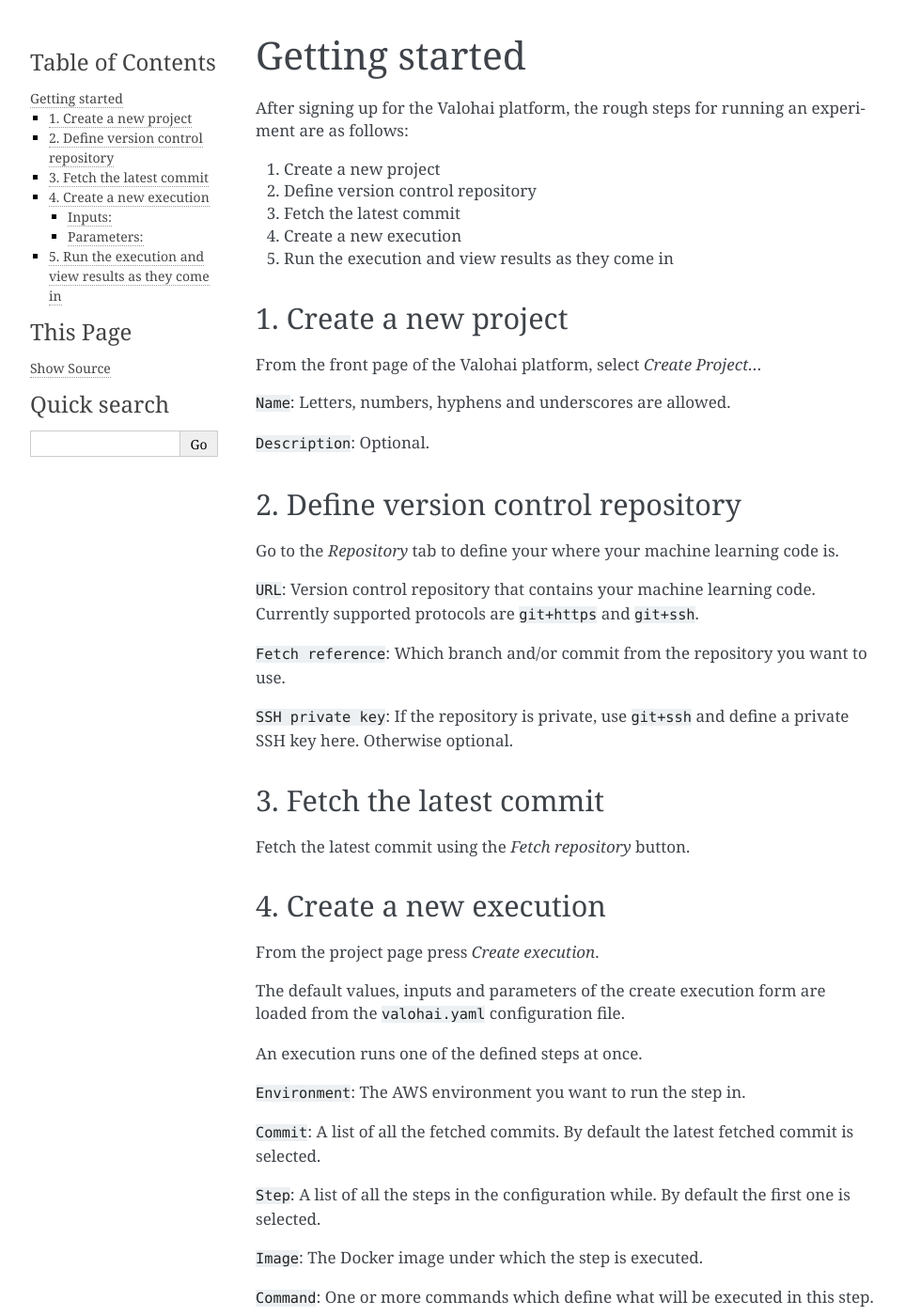
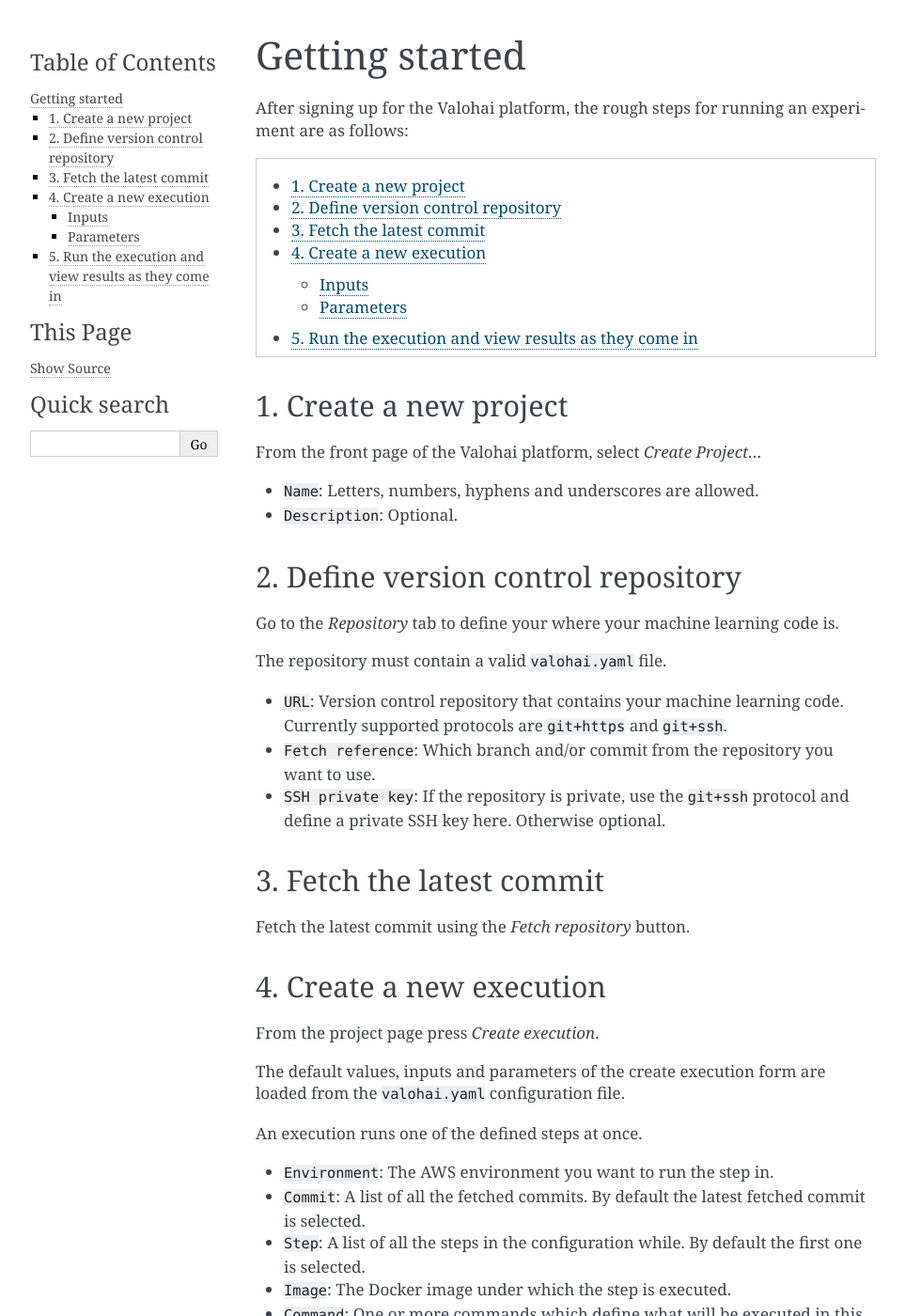
Before and after one commit to valohai/docs, a Sphinx documentation site: the page built from source/getting-started.rst, in a window 1280 px wide and 1400 px high. Shown: the whole window at 94% size, without its empty margins (148-1111 px from the left). Built offline with Sphinx 7.4.7, drawn with Linux system fonts in a browser that asks for light colours; some of the changed text lies outside the part shown.

Commit message:
Reformat documentation slightly

```diff
--- a/source/getting-started.rst
+++ b/source/getting-started.rst
@@ -1,38 +1,30 @@
 Getting started
 ---------------
 
-After signing up for the Valohai platform, the rough steps for running
-an experiment are as follows:
+After signing up for the Valohai platform, the rough steps for running an experiment are as follows:
 
-1. Create a new project
-2. Define version control repository
-3. Fetch the latest commit
-4. Create a new execution
-5. Run the execution and view results as they come in
+.. contents::
+   :backlinks: none
+   :local:
 
 1. Create a new project
 ~~~~~~~~~~~~~~~~~~~~~~~
 
 From the front page of the Valohai platform, select *Create Project...*
 
-``Name``: Letters, numbers, hyphens and underscores are allowed.
-
-``Description``: Optional.
+* ``Name``: Letters, numbers, hyphens and underscores are allowed.
+* ``Description``: Optional.
 
 2. Define version control repository
 ~~~~~~~~~~~~~~~~~~~~~~~~~~~~~~~~~~~~
 
-Go to the *Repository* tab to define your where your machine learning
-code is.
+Go to the *Repository* tab to define your where your machine learning code is.
 
-``URL``: Version control repository that contains your machine learning
-code. Currently supported protocols are ``git+https`` and ``git+ssh``.
+The repository must contain a valid ``valohai.yaml`` file.
 
-``Fetch reference``: Which branch and/or commit from the repository you
-want to use.
-
-``SSH private key``: If the repository is private, use ``git+ssh`` and
-define a private SSH key here. Otherwise optional.
+* ``URL``: Version control repository that contains your machine learning code. Currently supported protocols are ``git+https`` and ``git+ssh``.
+* ``Fetch reference``: Which branch and/or commit from the repository you want to use.
+* ``SSH private key``: If the repository is private, use the ``git+ssh`` protocol and define a private SSH key here. Otherwise optional.
 
 3. Fetch the latest commit
 ~~~~~~~~~~~~~~~~~~~~~~~~~~
@@ -49,41 +41,32 @@
 
 An execution runs one of the defined steps at once.
 
-``Environment``: The AWS environment you want to run the step in.
+* ``Environment``: The AWS environment you want to run the step in.
+* ``Commit``: A list of all the fetched commits. By default the latest fetched commit is selected.
+* ``Step``: A list of all the steps in the configuration while. By default the first one is selected.
+* ``Image``: The Docker image under which the step is executed.
+* ``Command``: One or more commands which define what will be executed in this step.
 
-``Commit``: A list of all the fetched commits. By default the latest
-fetched commit is selected.
-
-``Step``: A list of all the steps in the configuration while. By default
-the first one is selected.
-
-``Image``: The Docker image under which the step is executed.
-
-``Command``: One or more commands which define what will be executed in
-this step.
-
-Inputs:
-^^^^^^^
+Inputs
+^^^^^^
 
 Inputs are data that is available during step execution.
 
-``URL``: Where the input will be loaded from. Currently valid sources
-are HTTP and HTTPS URLs. For these basic access authentication is
-supported.
+* ``URL``: Where the input will be loaded from. Currently valid sources
+  are HTTP and HTTPS URLs. For these basic access authentication is
+  supported.
 
-Optional inputs are have (optional) after the input name. Their ``URL``
-can be empty.
+Optional inputs are have (optional) after the input name. Their URL can be empty.
 
-Parameters:
-^^^^^^^^^^^
+Parameters
+^^^^^^^^^^
 
 Parameters can be accessed from the code and used to modify the
 execution at runtime.
 
-``Value``: Value for the parameter.
+* ``Value``: The value for the parameter.
 
-Optional parameters are have (optional) after the parameter name. Their
-``Value`` can be empty.
+Optional parameters are have (optional) after the parameter name. Their values can be empty.
 
 5. Run the execution and view results as they come in
 ~~~~~~~~~~~~~~~~~~~~~~~~~~~~~~~~~~~~~~~~~~~~~~~~~~~~~
```
Also changed, not shown: source/index.rst (+2 -10 lines), source/valohai-yaml.rst (+24 -39 lines).
